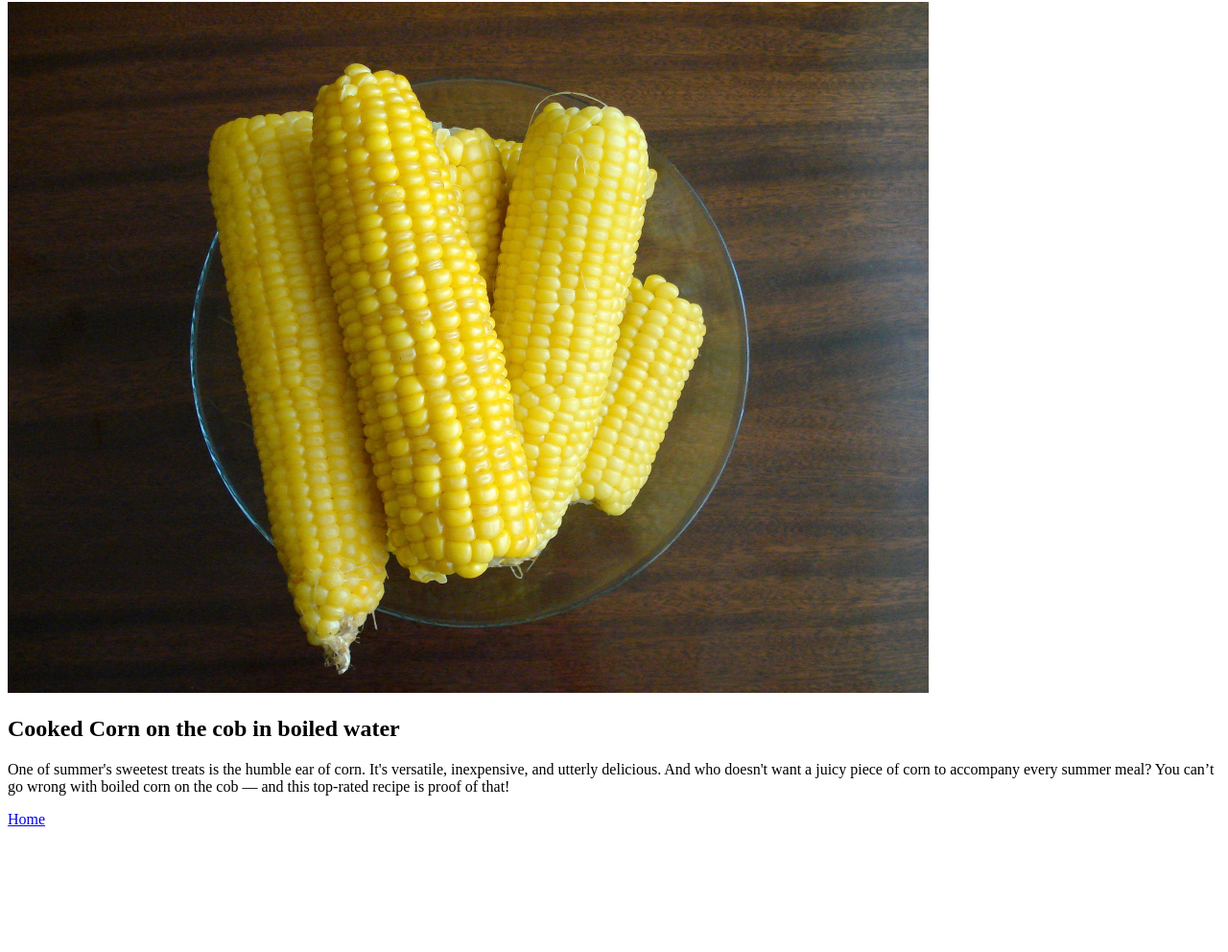
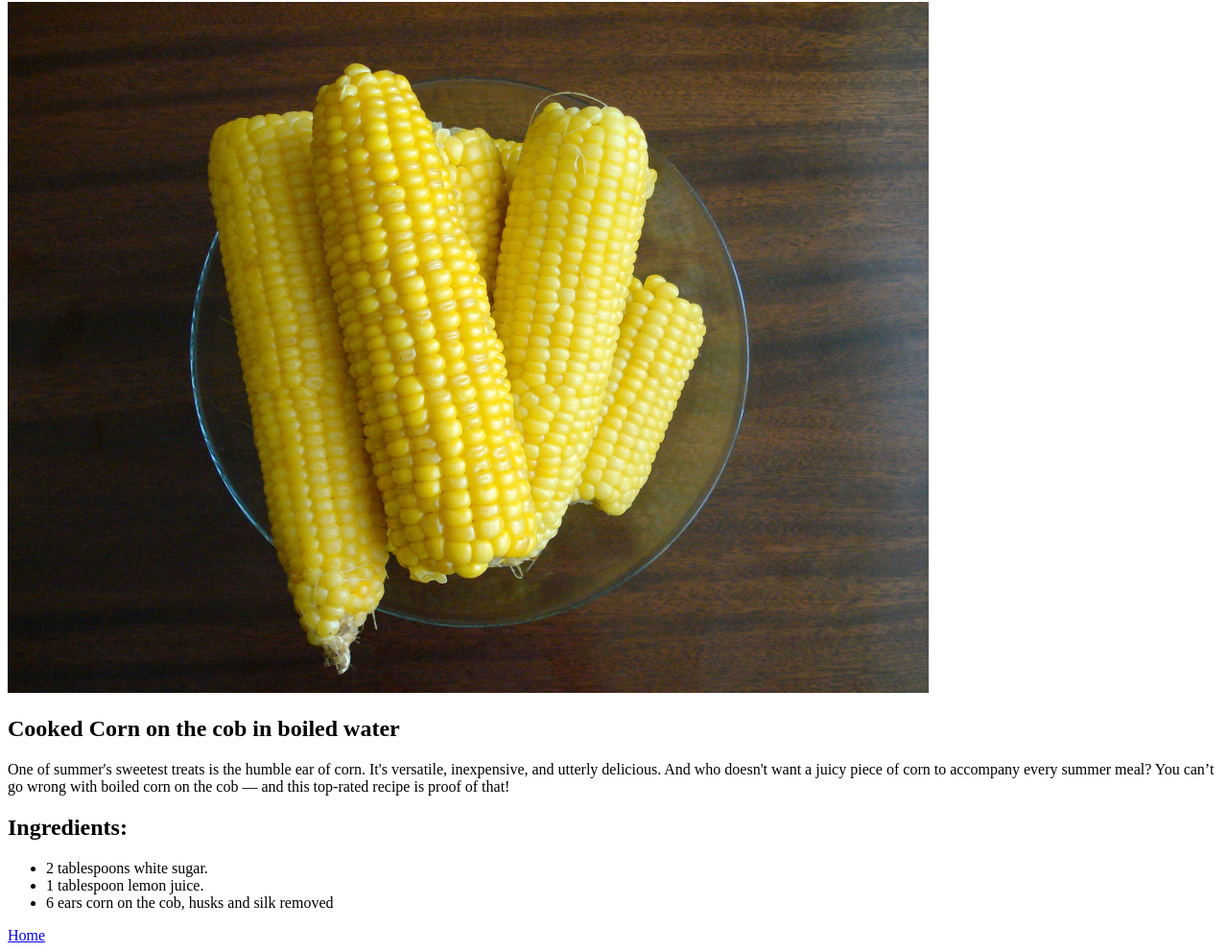
Before and after one commit to arwanasreddin/odin-recipes, a plain HTML site: page recipes/sweet-corn.html in a window 1280 px wide. Shown: the part 78-1070 px from the top of the page at 96% size. Before the commit the page ends 949 px from the top, so only its background shows below. Drawn offline with Linux system fonts and the light colour scheme.

Commit message:
Add the ingredients list

```diff
--- a/recipes/sweet-corn.html
+++ b/recipes/sweet-corn.html
@@ -9,7 +9,12 @@
     <img src="../images/sweet-corn.jpg" alt="A plate has yellow sweet corn on the cobs" width="960" length="720">
     <h2>Cooked Corn on the cob in boiled water</h2>
     <p>One of summer's sweetest treats is the humble ear of corn. It's versatile, inexpensive, and utterly delicious. And who doesn't want a juicy piece of corn to accompany every summer meal? You can’t go wrong with boiled corn on the cob — and this top-rated recipe is proof of that! </p>
-
+    <h2>Ingredients:</h2>
+    <ul>
+      <li>2 tablespoons white sugar.</li>
+      <li>1 tablespoon lemon juice.</li>
+      <li>6 ears corn on the cob, husks and silk removed</li>
+    </ul>
 
     <a href="../index.html">Home</a>
   </body>
```
